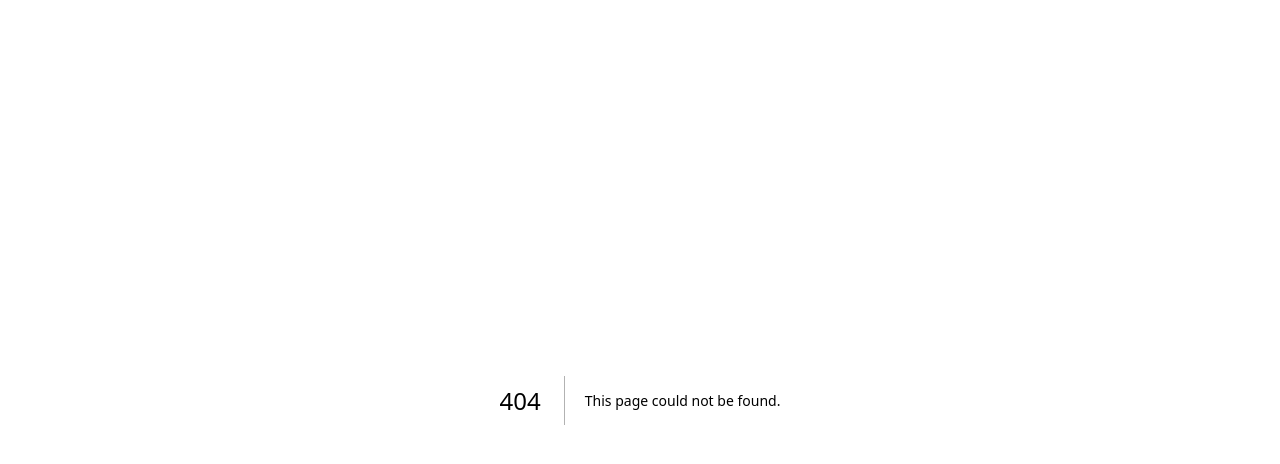
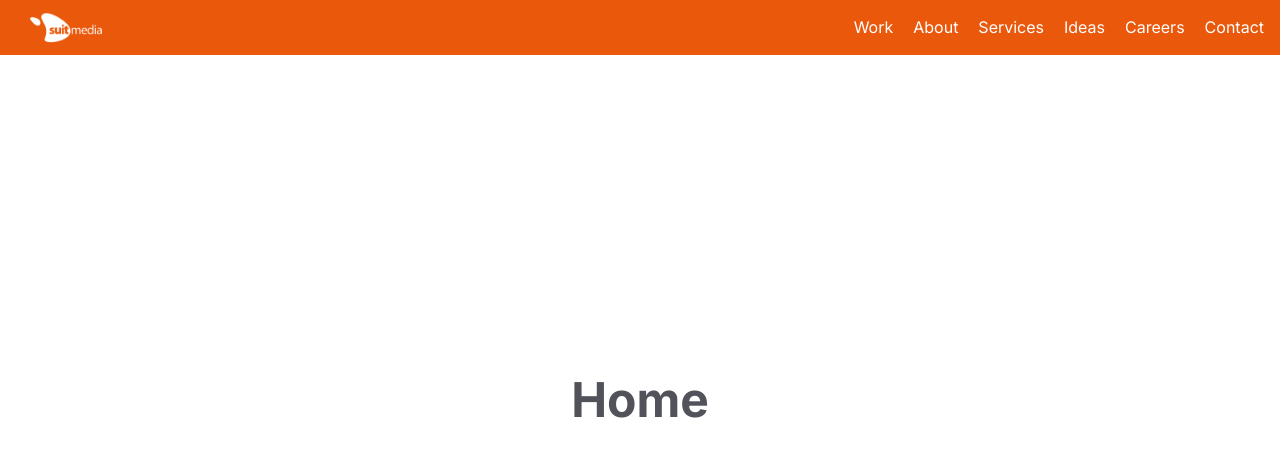
Before and after one commit to gerardooss/project-test-marcelinus-gerardo, a Next.js app: page /home in a window 1280 px wide. Before the commit this address had no page. Shown: the top 464 px of the page. Built offline with nearby package versions, Linux system fonts and the light colour scheme.

Commit message:
fix layout

```diff
--- a/app/about/page.tsx
+++ b/app/home/page.tsx
@@ -1,12 +1,12 @@
 "use client";
 import Nav from "@/components/nav";
 
-export default function About() {
+export default function Home() {
   return (
     <>
       <Nav />
       <div className="flex items-center justify-center min-h-screen">
-        <h1 className="text-5xl text-zinc-600 font-bold">About</h1>
+        <h1 className="text-5xl text-zinc-600 font-bold">Home</h1>
       </div>
     </>
   );
--- a/app/page.tsx
+++ b/app/page.tsx
@@ -1,7 +1,6 @@
 "use client";
 import Banner from "@/components/banner";
 import Nav from "@/components/nav";
-import { ParallaxProvider, Parallax } from 'react-scroll-parallax';
 
 export default function Home() {
   return (
--- a/components/nav.tsx
+++ b/components/nav.tsx
@@ -48,6 +48,7 @@ export default function Nav() {
     >
       <div className="header flex justify-between py-2 px-4">
         <div>
+          <Link legacyBehavior href="/home" passHref>
             <Image
               src="/suitmed-logo.png"
               alt="logo"
@@ -55,14 +56,15 @@ export default function Nav() {
               height="100"
               className="mr-2 rounded-sm"
             />
+          </Link>
         </div>
         <div className="menu flex items-center">
           <ul className="hidden md:flex gap-5">
-            <Link href="">
-              Work
-            </Link>
             <li>
-              <Link className={`py-2 ${pathname === "/about" ? "border-b-2" : ""}`} href="/about">About</Link>
+              <Link href="">Work</Link>
+            </li>
+            <li>
+              <Link href="">About</Link>
             </li>
             <li>
               <Link className={`py-2 ${pathname === "/services" ? "border-b-2" : ""}`} href="/services">Services</Link>
```
Lines whose indentation alone changed are shown as unchanged.
